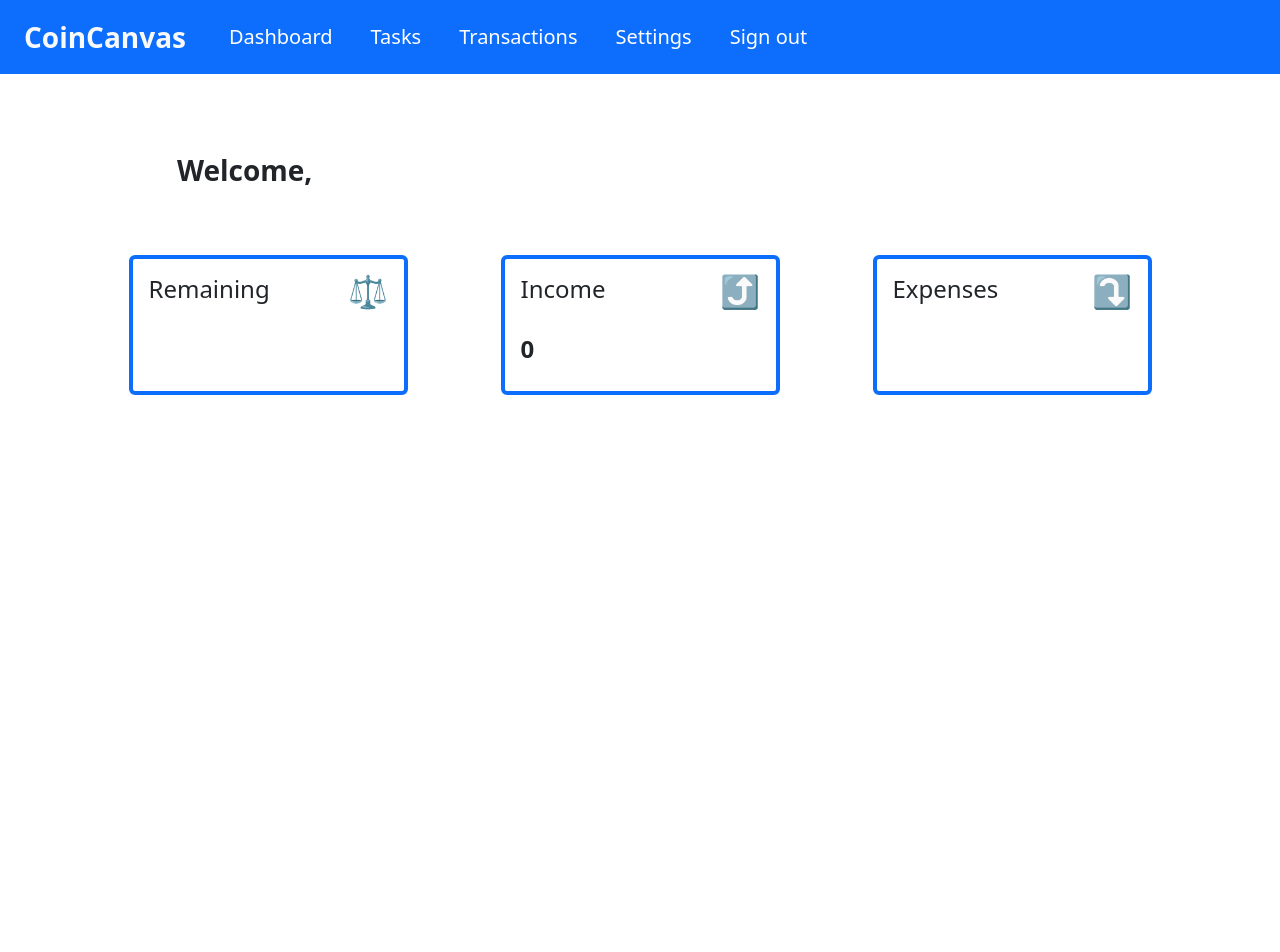
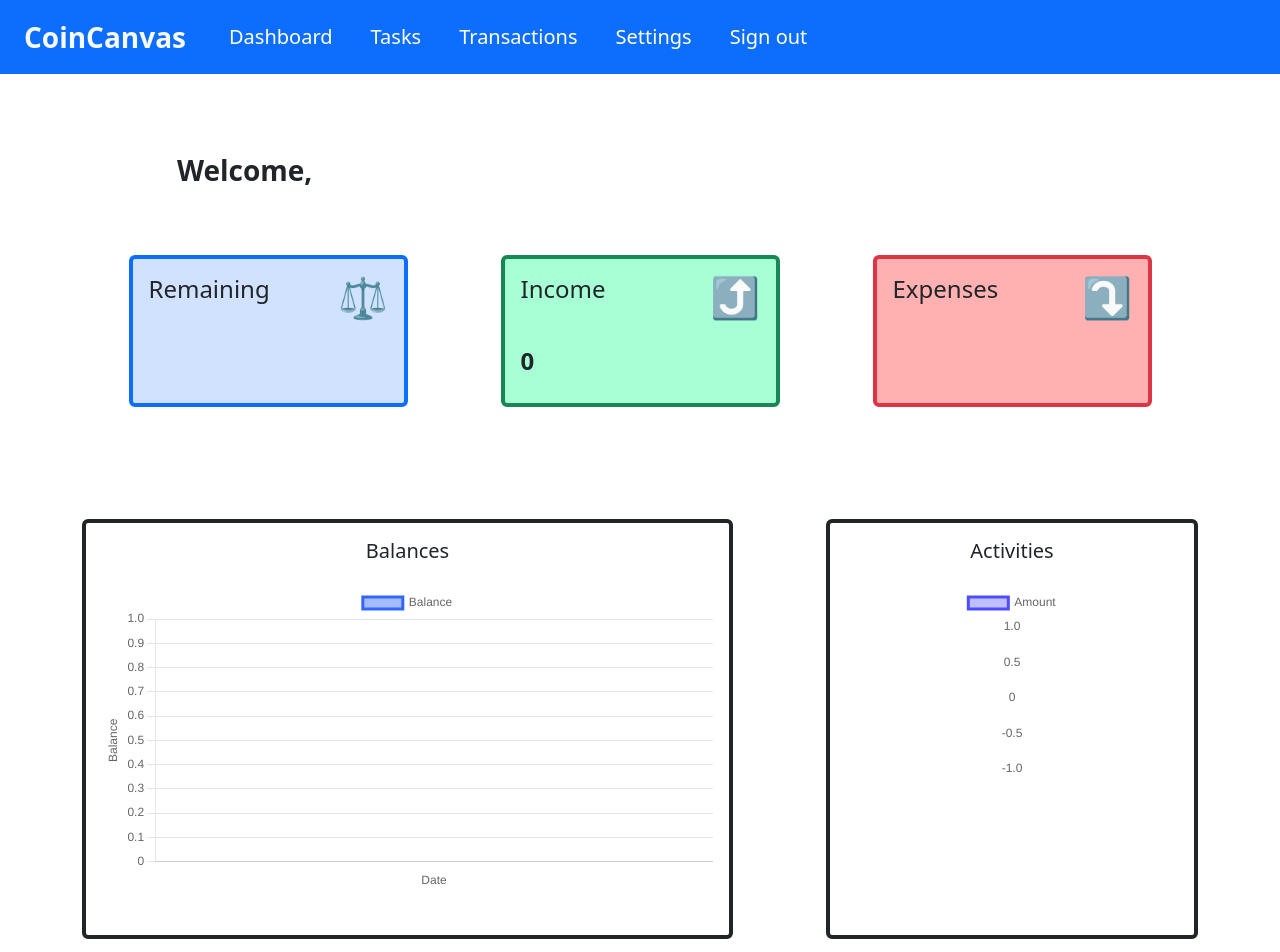
Before and after one commit to AA-n-d-y/coin-canvas, a React (Vite) app in the folder frontend/: page / in a window 1280 px wide. Shown: the top 952 px of the page. Before the commit the page ends 800 px from the top, so only its background shows below. Built offline with nearby package versions, Linux system fonts and the light colour scheme; no server answers; sample sign-in values are in the browser's storage.

Commit message:
pages/dashboard: implemented a chart for balance and a chart for activities

```diff
--- a/frontend/package.json
+++ b/frontend/package.json
@@ -10,8 +10,10 @@
     "preview": "vite preview"
   },
   "dependencies": {
+    "chart.js": "^4.4.3",
     "dotenv": "^16.4.5",
     "react": "^18.2.0",
+    "react-chartjs-2": "^5.2.0",
     "react-dom": "^18.2.0",
     "react-router-dom": "^6.23.1"
   },
--- /dev/null
+++ b/frontend/src/ActivitiesChart.jsx
@@ -0,0 +1,87 @@
+// JSX file for the activities chart
+
+import { useState, useEffect } from 'react';
+import { NavLink, useNavigate } from 'react-router-dom';
+import './App.css';
+import { Radar } from 'react-chartjs-2';
+import {
+    Chart as ChartJS,
+    RadialLinearScale,
+    CategoryScale,
+    LinearScale,
+    PointElement,
+    LineElement,
+    Title,
+    Tooltip,
+    Legend,
+    Filler
+} from 'chart.js';
+
+ChartJS.register(
+    RadialLinearScale,
+    CategoryScale,
+    LinearScale,
+    PointElement,
+    LineElement,
+    Title,
+    Tooltip,
+    Legend,
+    Filler
+);
+
+function ActivitiesChart({activitiesAmountsArray, activitiesArray, currencyFormat}) {
+
+    // Variables
+
+    const maxLength = 10;
+    activitiesArray = activitiesArray.map(label =>
+        label.length > maxLength ? `${label.substring(0, maxLength)}...` : label
+    );
+
+    const data = {
+        labels: activitiesArray,
+        datasets: [
+            {
+                label: "Amount",
+                data: activitiesAmountsArray,
+                fill: true,
+                backgroundColor: "rgb(128, 128, 255, 0.5)",
+                borderColor: "rgb(77, 77, 255)",
+                pointBackgroundColor: "black",
+                pointBorderColor: "rgb(77, 77, 255)",
+                pointHoverBackgroundColor: "white",
+                pointHoverBorderColor: "rgb(77, 77, 255)",
+                borderWidth: 3,
+                tension: 0.4
+            }
+        ]
+    };
+
+    const options = {
+        plugins: {
+            legend: {
+              position: "top"
+            },
+            tooltip: {
+              callbacks: {
+                label: function (tooltipItem) {
+                   return `${tooltipItem.dataset.label}: ${currencyFormat}${tooltipItem.raw}`;
+                }
+              }
+            }
+        }
+    };
+
+
+    // Returning
+    return (
+      <>
+
+        {/* Chart */}
+        <Radar data = {data} options = {options}/>
+
+      </>
+    )
+}
+
+export default ActivitiesChart
--- a/frontend/src/DashboardPage.jsx
+++ b/frontend/src/DashboardPage.jsx
@@ -4,6 +4,8 @@ import NavBar from './NavBar';
 import { useState, useEffect } from 'react';
 import { NavLink, useNavigate } from 'react-router-dom';
 import './App.css';
+import SummaryChart from './SummaryChart';
+import ActivitiesChart from './ActivitiesChart';
 
 function DashboardPage() {
     const navigate = useNavigate();
@@ -22,6 +24,10 @@ function DashboardPage() {
     const [negativeBalance, setNegativeBalance] = useState(false);
     const [zeroExpenses, setZeroExpenses] = useState(false);
     const [normalExpenses, setNormalExpenses] = useState(false);
+    const [amountsArray, setAmountsArray] = useState([]);
+    const [datesArray, setDatesArray] = useState([]);
+    const [activitiesAmountsArray, setActivitiesAmountsArray] = useState([]);
+    const [activitiesArray, setActivitiesArray] = useState([]);
 
 
     // Function for getting the user details
@@ -84,14 +90,39 @@ function DashboardPage() {
             // Calculating totals
             let income = 0;
             let expenses = 0;
+            const balanceMap = new Map();
+            const activitiesMap = new Map();
+            transactions.reverse();
+
             transactions.forEach((transaction) => {
                 if (transaction.type == "INCOME") {
                     income += parseFloat(transaction.amount);
+
+                    // Inserting the activities and amounts into the activities map
+                    if (activitiesMap.has(transaction.activity)) {
+                        activitiesMap.set(transaction.activity, activitiesMap.get(transaction.activity) + parseFloat(transaction.amount));
+                    }
+                    else {
+                        activitiesMap.set(transaction.activity, parseFloat(transaction.amount));
+                    }
                 }
                 else if (transaction.type == "EXPENSE") {
                     expenses += parseFloat(transaction.amount);
+
+                    // Inserting the activities and amounts into the activities map
+                    if (activitiesMap.has(transaction.activity)) {
+                        activitiesMap.set(transaction.activity, activitiesMap.get(transaction.activity) - parseFloat(transaction.amount));
+                    }
+                    else {
+                        activitiesMap.set(transaction.activity, parseFloat(transaction.amount) * -1);
+                    }
                 }
+
+                // Inserting the dates and amounts into the balance map
+                balanceMap.set(transaction.date, income - expenses);
             });
+
+            // Formatting the totals
             setTotalIncome(income.toFixed(2));
             setTotalExpenses(expenses.toFixed(2));
             if (expenses == 0) {
@@ -102,7 +133,6 @@ function DashboardPage() {
                 setZeroExpenses(false);
                 setNormalExpenses(true);
             }
-
 
             // If balance is negative
             if (income - expenses < 0) {
@@ -116,6 +146,27 @@ function DashboardPage() {
                 setNegativeBalance(false);
                 setTotalRemaining((income - expenses).toFixed(2));
             }
+
+
+            /// Inserting the key value pairs into the arrays
+
+            let dArray = [];
+            let amtArray = [];
+            for (const [date, amount] of balanceMap) {
+                dArray.push(date);
+                amtArray.push(amount.toFixed(2));
+            }
+            setDatesArray(dArray);
+            setAmountsArray(amtArray);
+
+            let actArray = [];
+            let actAmtArray = [];
+            for (const [activity, amount] of activitiesMap) {
+                actArray.push(activity);
+                actAmtArray.push(amount.toFixed(2));
+            }
+            setActivitiesArray(actArray);
+            setActivitiesAmountsArray(actAmtArray);
         }
 
         catch (error) {
@@ -143,6 +194,7 @@ function DashboardPage() {
         {/* Content */}
         <main className = "container" style = {{marginTop: "75px"}}>
             <div className = "row justify-content-center">
+
                 {/* Welcome */}
                 <div className = "col-10 mb-3">
                     <div className = "fw-bold fs-3" style = {{ overflowWrap: 'break-word', wordWrap: 'break-word' }}>
@@ -150,14 +202,15 @@ function DashboardPage() {
                     </div>
                 </div>
 
+
                 {/* Remaining, Income, Expenses */}
                 <div className = "col-12 d-flex flex-wrap flex-md-row d-grid justify-content-md-around justify-content-center mt-5 mb-5">
 
                     {/* Remaining */}
-                    <div className = "col-md-3 col-10 border border-4 rounded border-primary px-3 py-2 mb-5" style = {{ overflowWrap: 'break-word', wordWrap: 'break-word' }}>
+                    <div className = "col-md-3 col-10 border border-4 rounded border-primary px-3 py-2 mb-5" style = {{ backgroundColor: "#d0e2ff", overflowWrap: 'break-word', wordWrap: 'break-word' }}>
                         <div className = "d-flex flex-wrap justify-content-between">
                             <h4 className = "mt-2"> Remaining </h4>
-                            <div className = "fs-2"> ⚖ </div>
+                            <div className = "fs-1"> ⚖ </div>
                         </div>
                         <div className = "fs-4 fw-bold mt-3">
                             {positiveBalance && <p> {currencyFormat}{totalRemaining} </p>}
@@ -166,10 +219,10 @@ function DashboardPage() {
                     </div>
 
                     {/* Income */}
-                    <div className = "col-md-3 col-10 border border-4 rounded border-primary px-3 py-2 mb-5" style = {{ overflowWrap: 'break-word', wordWrap: 'break-word' }}>
+                    <div className = "col-md-3 col-10 border border-4 rounded border-success px-3 py-2 mb-5" style = {{ backgroundColor: "#a7ffd5", overflowWrap: 'break-word', wordWrap: 'break-word' }}>
                         <div className = "d-flex flex-wrap justify-content-between">
                             <h4 className = "mt-2"> Income </h4>
-                            <div className = "fs-2"> ⤴️ </div>
+                            <div className = "fs-1"> ⤴️ </div>
                         </div>
                         <div className = "fs-4 fw-bold mt-3">
                             <p> {currencyFormat}{totalIncome} </p>
@@ -177,10 +230,10 @@ function DashboardPage() {
                     </div>
 
                     {/* Expenses */}
-                    <div className = "col-md-3 col-10 border border-4 rounded border-primary px-3 py-2 mb-5" style = {{ overflowWrap: 'break-word', wordWrap: 'break-word' }}>
+                    <div className = "col-md-3 col-10 border border-4 rounded border-danger px-3 py-2 mb-5" style = {{ backgroundColor: "#ffb1b1", overflowWrap: 'break-word', wordWrap: 'break-word' }}>
                         <div className = "d-flex flex-wrap justify-content-between">
                             <h4 className = "mt-2"> Expenses </h4>
-                            <div className = "fs-2"> ⤵️ </div>
+                            <div className = "fs-1"> ⤵️ </div>
                         </div>
                         <div className = "fs-4 fw-bold mt-3">
                             {zeroExpenses && <p> {currencyFormat}{totalExpenses} </p>}
@@ -188,6 +241,19 @@ function DashboardPage() {
                         </div>
                     </div>
 
+                </div>
+
+
+                {/* Charts */}
+                <div className = "col-12 d-flex flex-wrap justify-content-md-between justify-content-center mt-3 mb-5">
+                    <div className = "col-md-7 col-10 mb-5 border border-4 rounded border-dark px-3 py-3">
+                        <h5 className = "text-center mb-4"> Balances </h5>
+                        <SummaryChart amountsArray = {amountsArray} datesArray = {datesArray} currencyFormat = {currencyFormat}/>
+                    </div>
+                    <div className = "col-md-4 col-10 mb-5 border border-4 rounded border-dark px-3 py-3">
+                        <h5 className = "text-center mb-4"> Activities </h5>
+                        <ActivitiesChart activitiesAmountsArray = {activitiesAmountsArray} activitiesArray = {activitiesArray} currencyFormat = {currencyFormat}/>
+                    </div>
                 </div>
 
             </div>
--- /dev/null
+++ b/frontend/src/SummaryChart.jsx
@@ -0,0 +1,91 @@
+// JSX file for the summary chart
+
+import { useState, useEffect } from 'react';
+import { NavLink, useNavigate } from 'react-router-dom';
+import './App.css';
+import { Line } from 'react-chartjs-2';
+import {
+    Chart as ChartJS,
+    CategoryScale,
+    LinearScale,
+    PointElement,
+    LineElement,
+    Title,
+    Tooltip,
+    Legend,
+    Filler
+} from 'chart.js';
+
+ChartJS.register(
+    CategoryScale,
+    LinearScale,
+    PointElement,
+    LineElement,
+    Title,
+    Tooltip,
+    Legend,
+    Filler
+);
+
+function SummaryChart({amountsArray, datesArray, currencyFormat}) {
+
+    // Variables
+
+    const data = {
+        labels: datesArray,
+        datasets: [
+            {
+                label: "Balance",
+                data: amountsArray,
+                fill: true,
+                backgroundColor: "rgb(77, 121, 255, 0.5)",
+                borderColor: "rgb(51, 102, 255)",
+                borderWidth: 3,
+                tension: 0.4
+            }
+        ]
+    };
+
+    const options = {
+        plugins: {
+            legend: {
+              position: 'top'
+            },
+            tooltip: {
+              callbacks: {
+                label: function (tooltipItem) {
+                   return `${tooltipItem.dataset.label}: ${currencyFormat}${tooltipItem.raw}`;
+                }
+              }
+            }
+          },
+          scales: {
+            x: {
+              title: {
+                display: true,
+                text: "Date"
+              }
+            },
+            y: {
+              title: {
+                display: true,
+                text: "Balance"
+              },
+              beginAtZero: true
+            }
+        }
+    };
+
+
+    // Returning
+    return (
+      <>
+
+        {/* Chart */}
+        <Line data = {data} options = {options}/>
+
+      </>
+    )
+}
+
+export default SummaryChart
```
Also changed, not shown: 1 other file (tests, documents, lock files or other folders).
